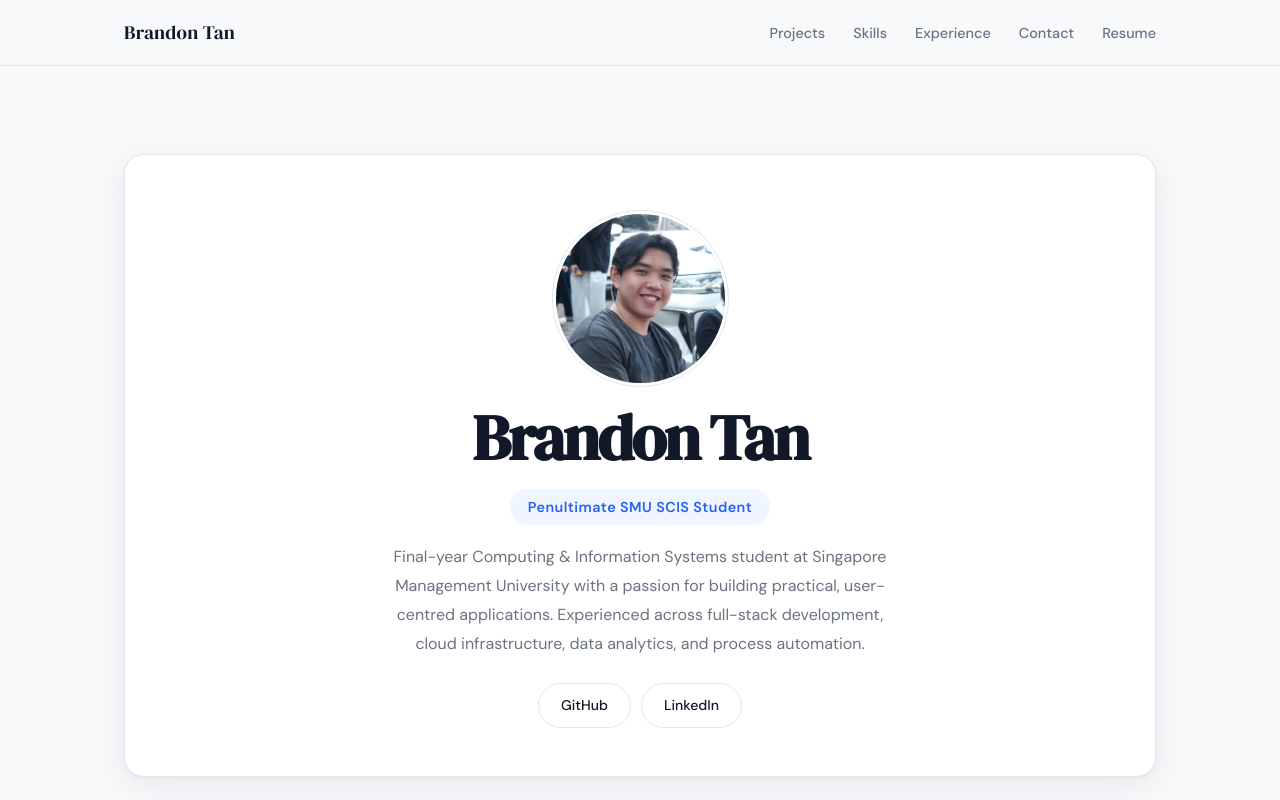
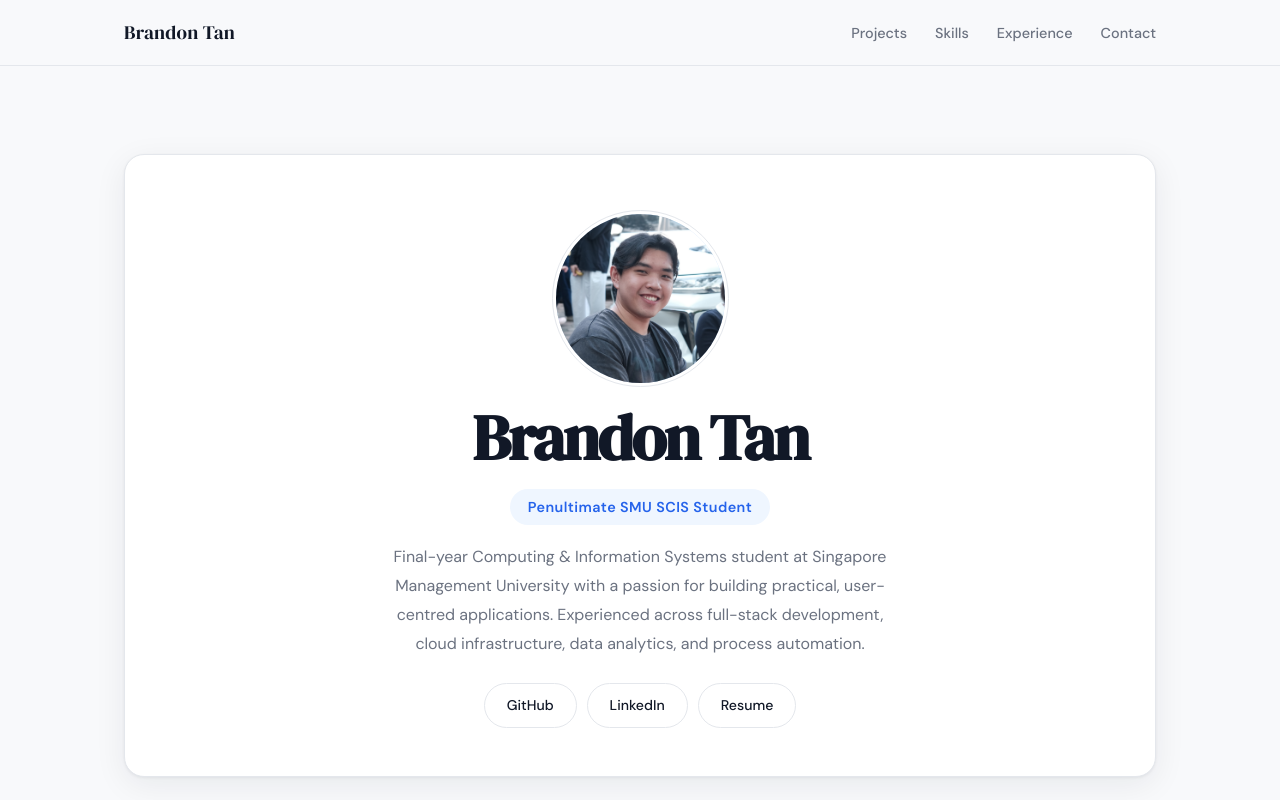
Before and after one commit to Brandodle/Portfolio, a plain HTML site: page index.html in a window 1280 px wide. Shown: the top 800 px of the page. Drawn offline with Linux system fonts and the light colour scheme.

Commit message:
small changes

```diff
--- a/index.html
+++ b/index.html
@@ -463,7 +463,6 @@
         <li><a href="#skills">Skills</a></li>
         <li><a href="#experience">Experience</a></li>
         <li><a href="mailto:brandon_tanwj@hotmail.com">Contact</a></li>
-        <li><a href="Brandon_Tan_Resume.pdf" download>Resume</a></li>
       </ul>
     </div>
   </nav>
@@ -484,6 +483,7 @@
         <div class="social-links">
           <a href="https://github.com/Brandodle" target="_blank" rel="noopener noreferrer">GitHub</a>
           <a href="https://www.linkedin.com/in/brandon-tan-551769197/" target="_blank" rel="noopener noreferrer">LinkedIn</a>
+          <a href="Brandon_Tan_Resume.pdf" download>Resume</a>
         </div>
       </div>
     </section>
```
